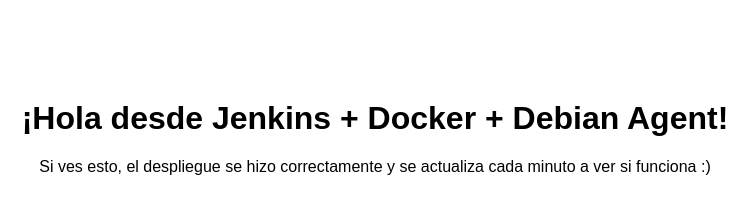
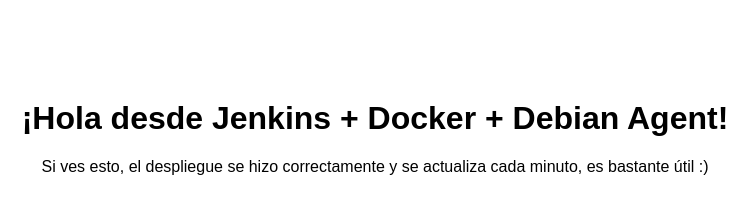
Before and after one commit to mcollado-dev/mi-primer-pipeline, a plain HTML site: page index.html in a window 1280 px wide. Shown: the full height of the page, 265-1014 px from the left. Drawn offline with Linux system fonts and the light colour scheme.

Commit message:
Update index.html

```diff
--- a/index.html
+++ b/index.html
@@ -6,6 +6,6 @@
   </head>
   <body style="font-family: Arial; text-align: center; margin-top: 100px;">
     <h1>¡Hola desde Jenkins + Docker + Debian Agent!</h1>
-    <p>Si ves esto, el despliegue se hizo correctamente y se actualiza cada minuto a ver si funciona :)</p>
+    <p>Si ves esto, el despliegue se hizo correctamente y se actualiza cada minuto, es bastante útil :)</p>
   </body>
 </html>
```
